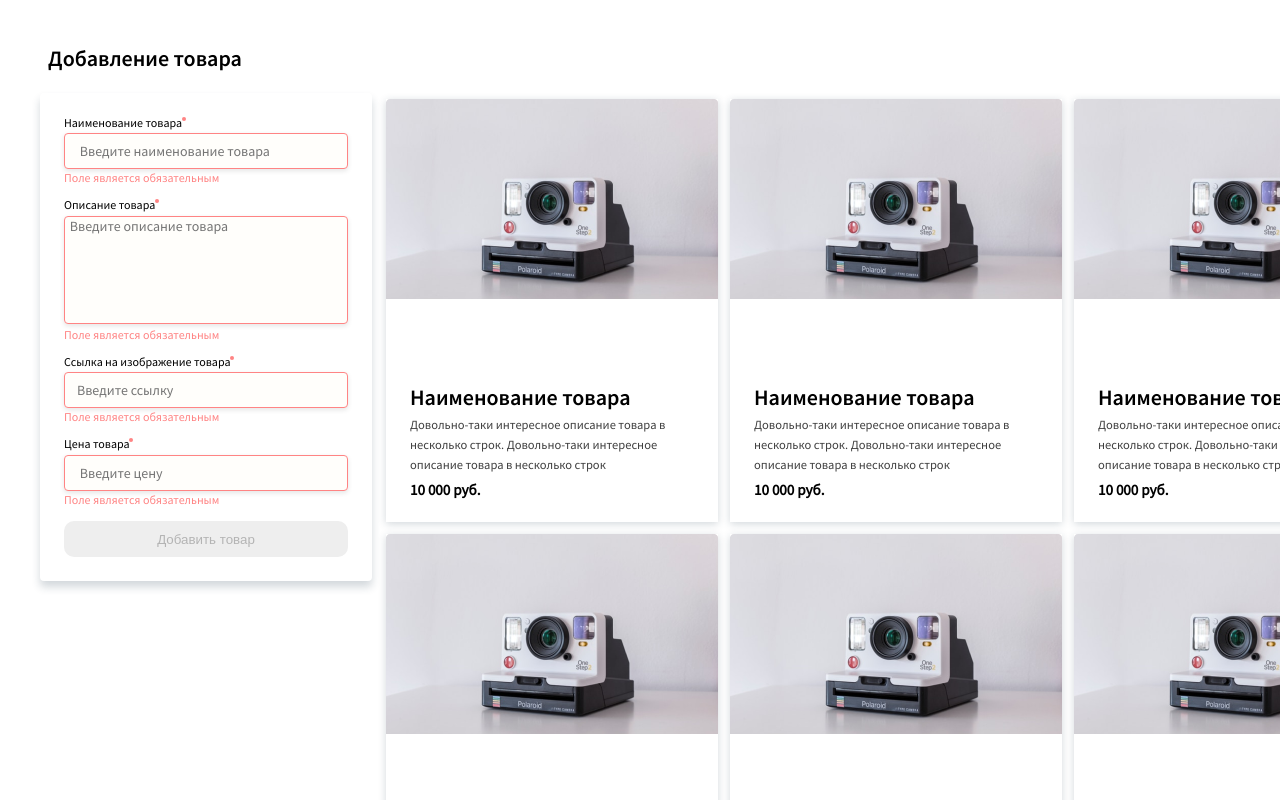
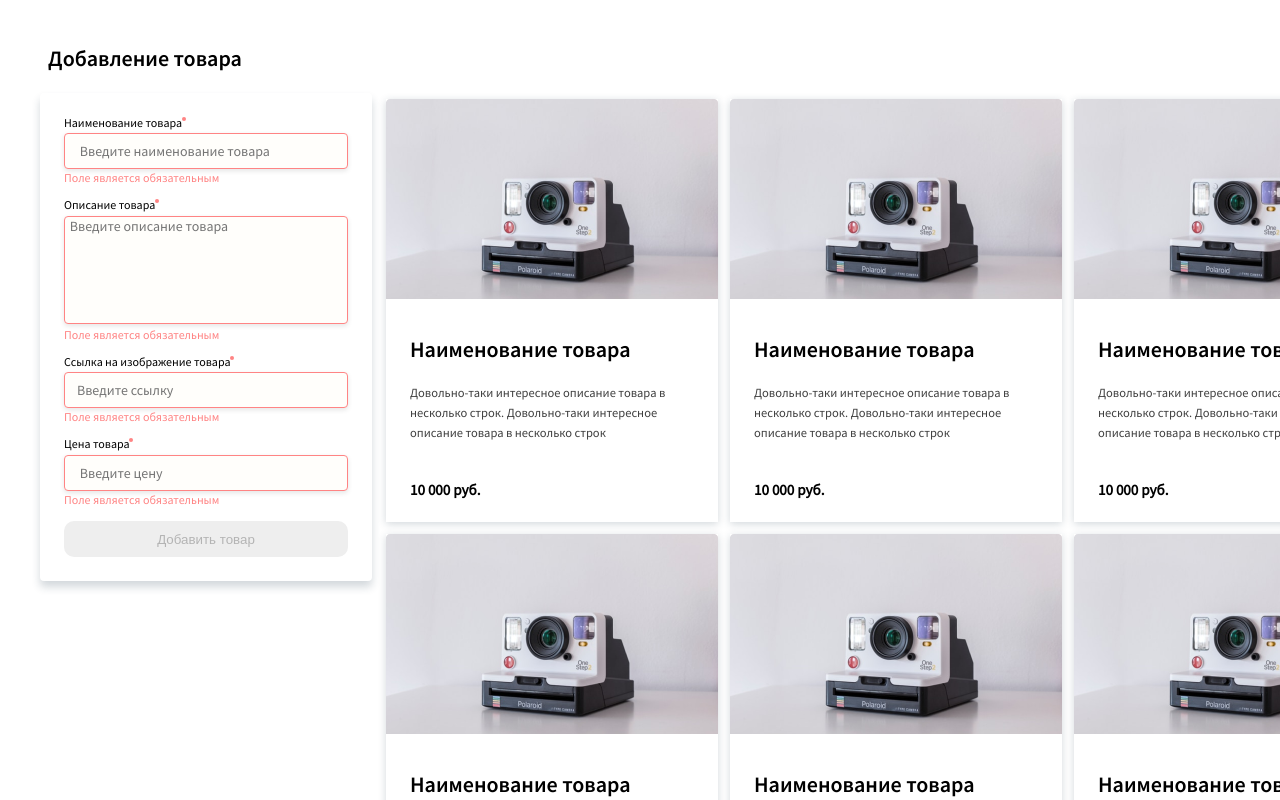
Before and after one commit to Roman-wdesign/proj, a Vue app: page /#/ in a window 1280 px wide. Shown: the top 800 px of the page. Built offline with nearby package versions, Linux system fonts and the light colour scheme.

Commit message:
editing fonts

```diff
--- a/src/style/modules/product.scss
+++ b/src/style/modules/product.scss
@@ -1,15 +1,17 @@
 .prod_main {
-  margin: 6px ;
+  margin: 6px;
   width: 332px;
   height: 423px;
 
   border-radius: 4px;
+
   &:hover .wrap {
     display: block;
   }
 
   position: relative;
 }
+
 .product {
   @include prod_shadow;
 
@@ -29,11 +31,10 @@
 
 
 .about {
-
+  align-items: stretch;
   display: flex;
   flex-direction: column;
   text-align: left;
-  justify-content: space-between;
   padding: 0 16px 16px 24px;
 
   &__img {
@@ -48,6 +49,7 @@
   }
 
   &__description {
+    padding: 16px 0 32px 0;
     @include ff_Sans_400;
   }
 
```
